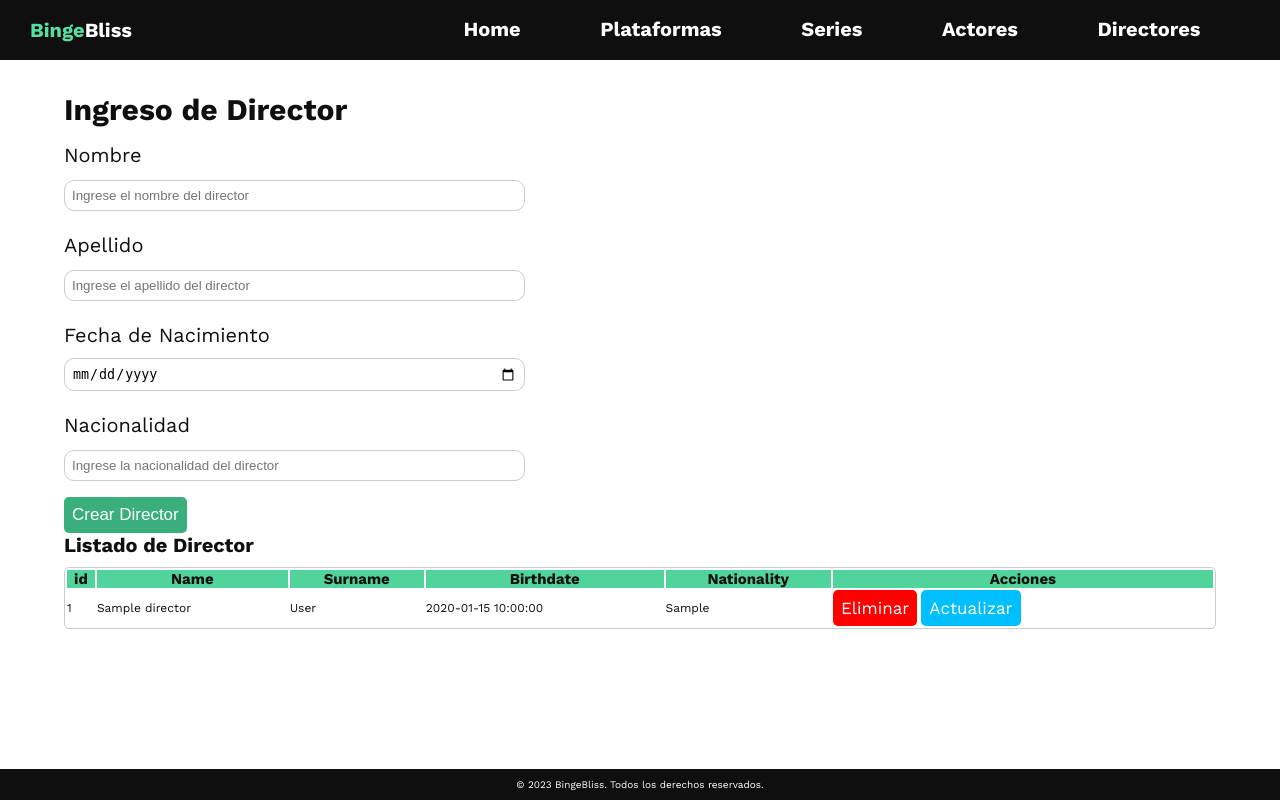
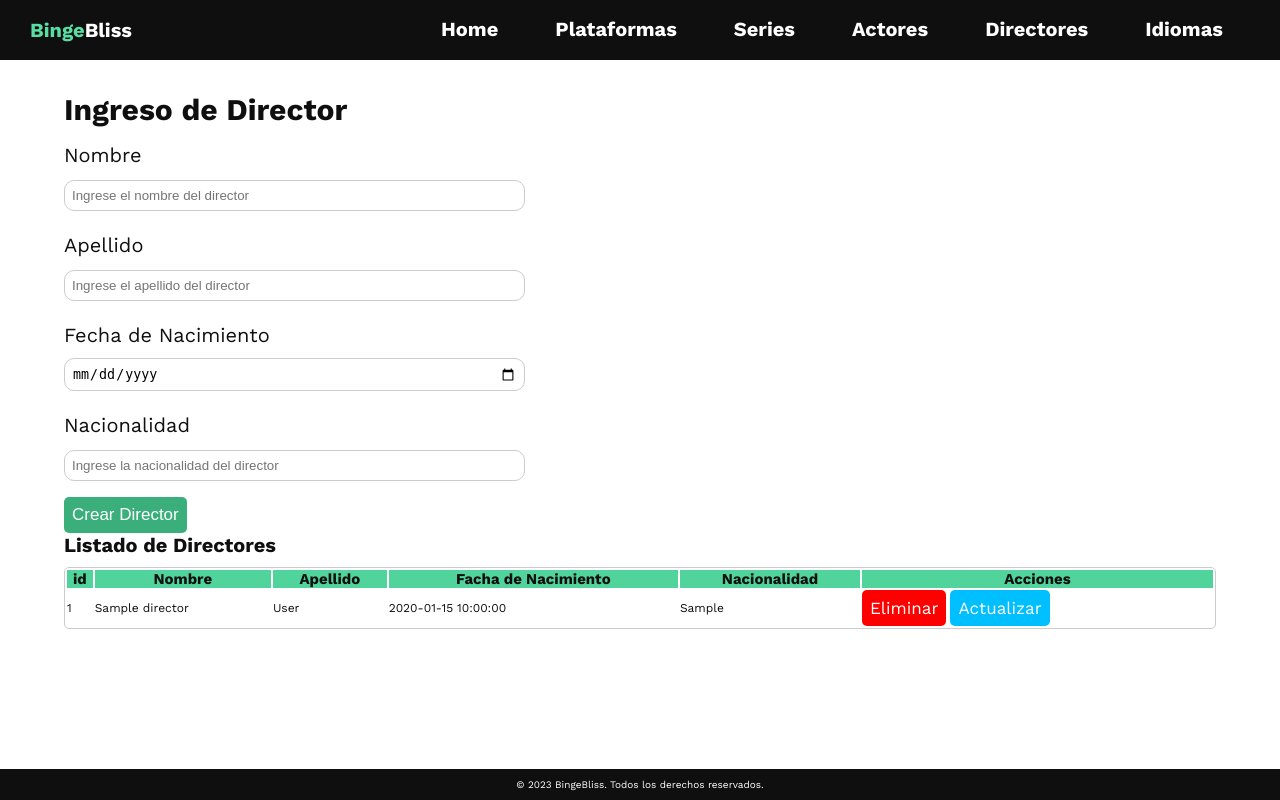
Before and after one commit to luismavlo/peliculas_viu, a PHP site: page /actividad1-viu/Director/index in a window 1280 px wide. Run offline with PHP 8.4, Linux system fonts and the light colour scheme; tables that the repository leaves empty hold one stand-in row (values such as "Sample post"); some web fonts are replaced.

Commit message:
modificacion nombres tabla actor,director y link navbar con idioma

```diff
--- a/views/director/directorTable.php
+++ b/views/director/directorTable.php
@@ -1,12 +1,12 @@
 
-<h3 class="heading-3">Listado de Director</h3>
+<h3 class="heading-3">Listado de Directores</h3>
 <table class="table">
   <tr class="table-header">
     <th>id</th>
-    <th>Name</th>
-    <th>Surname</th>
-    <th>Birthdate</th>
-    <th>Nationality</th>
+    <th>Nombre</th>
+    <th>Apellido</th>
+    <th>Facha de Nacimiento</th>
+    <th>Nacionalidad</th>
     <th>Acciones</th>
   </tr>
   <?php  while ($director = $directors->fetch_object()):?>
--- a/views/layout/navbar.php
+++ b/views/layout/navbar.php
@@ -29,5 +29,8 @@
         <li class="nav__menu-item">
             <a href="<?=base_url?>Director/index">Directores</a>
         </li>
+        <li class="nav__menu-item">
+            <a href="<?=base_url?>Language/index">Idiomas</a>
+        </li>
     </ul>
 </nav>
```
Also changed, not shown: views/actor/actorTable.php (+4 -4 lines).
